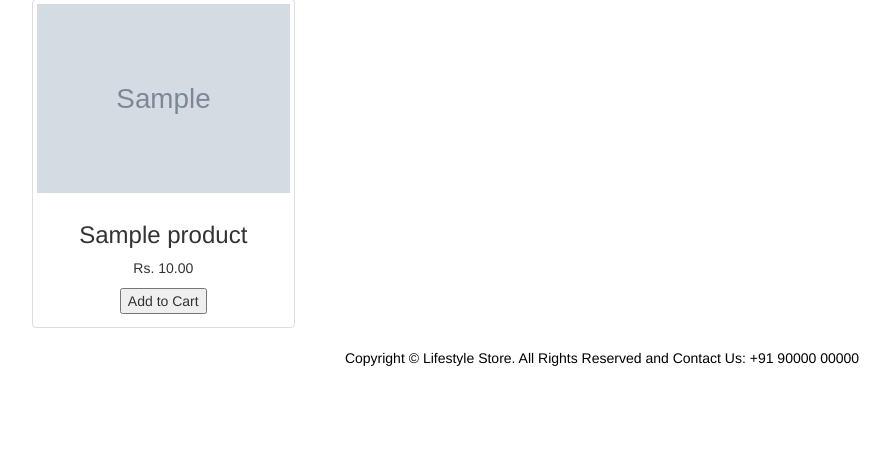
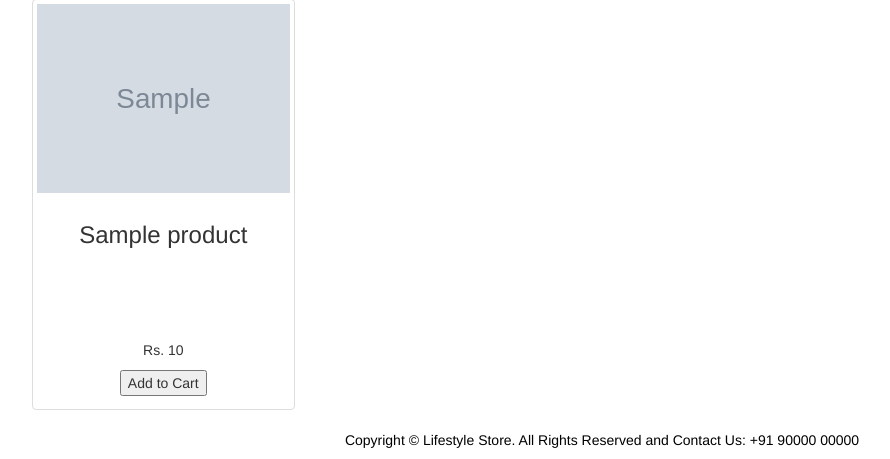
Before and after one commit to aravind-karthikeyan/Generic-Ecommerce-site, a Flask app: page /products in a window 1280 px wide. Shown: the part 341-800 px from the top of the page, without its empty margins (38-928 px from the left). Run offline with Flask 2, Linux system fonts and the light colour scheme; grey boxes marked "Sample" are stand-in pictures; a database or web service that is not in the repository returns one stand-in record (values such as "Sample title"); some libraries are stand-ins or nearby versions.

Commit message:
fixed alignment issues in produts page

```diff
--- a/templates/products.html
+++ b/templates/products.html
@@ -11,8 +11,17 @@ and open the template in the editor.
     <script src="https://ajax.googleapis.com/ajax/libs/jquery/1.12.4/jquery.min.js"></script>
     <script src="https://maxcdn.bootstrapcdn.com/bootstrap/3.3.7/js/bootstrap.min.js"></script>
     <title>Products</title>
-
-    <link href="style.css" rel="stylesheet">
+    <style>
+        .text {
+            overflow: hidden;
+            text-overflow: ellipsis;
+            display: -webkit-box;
+            -webkit-line-clamp: 4; /* number of lines to show */
+            -webkit-box-orient: vertical;
+            height: 108px !important;
+        }
+    </style>
+    <link rel="stylesheet" type="text/css"  href="{{ url_for('static',filename='assets/style.css')}}" >
 </head>
 
 <body>
@@ -58,8 +67,8 @@ and open the template in the editor.
                         <img src="https://lh3.googleusercontent.com/proxy/XJWmpToBQY_XKVoiUolrNofS3saH9NSdUajlNesF34PU3pUodU7v6fLho2GIhEtUwbZbFaacxiR9tWPKvyzMZQQjhtAVhm2P2GWLT-eU88-bODOTQSoE-_cMVwmz9HXneBiJ" height="150%" width="1728">
                         {% endif %}
                         <div class="caption">
-                            <h3>{{ i['productName'] }}</h3>
-                            <p> Rs. {{ i['price'] }}.00 </p>
+                            <h3 class="text">{{ i['productName'] }}</h3>
+                            <p> Rs. {{ i['price']|round(2) }} </p>
                             <button class="add-to-cart">Add to Cart</button>
                         </div>
                     </div>
```
